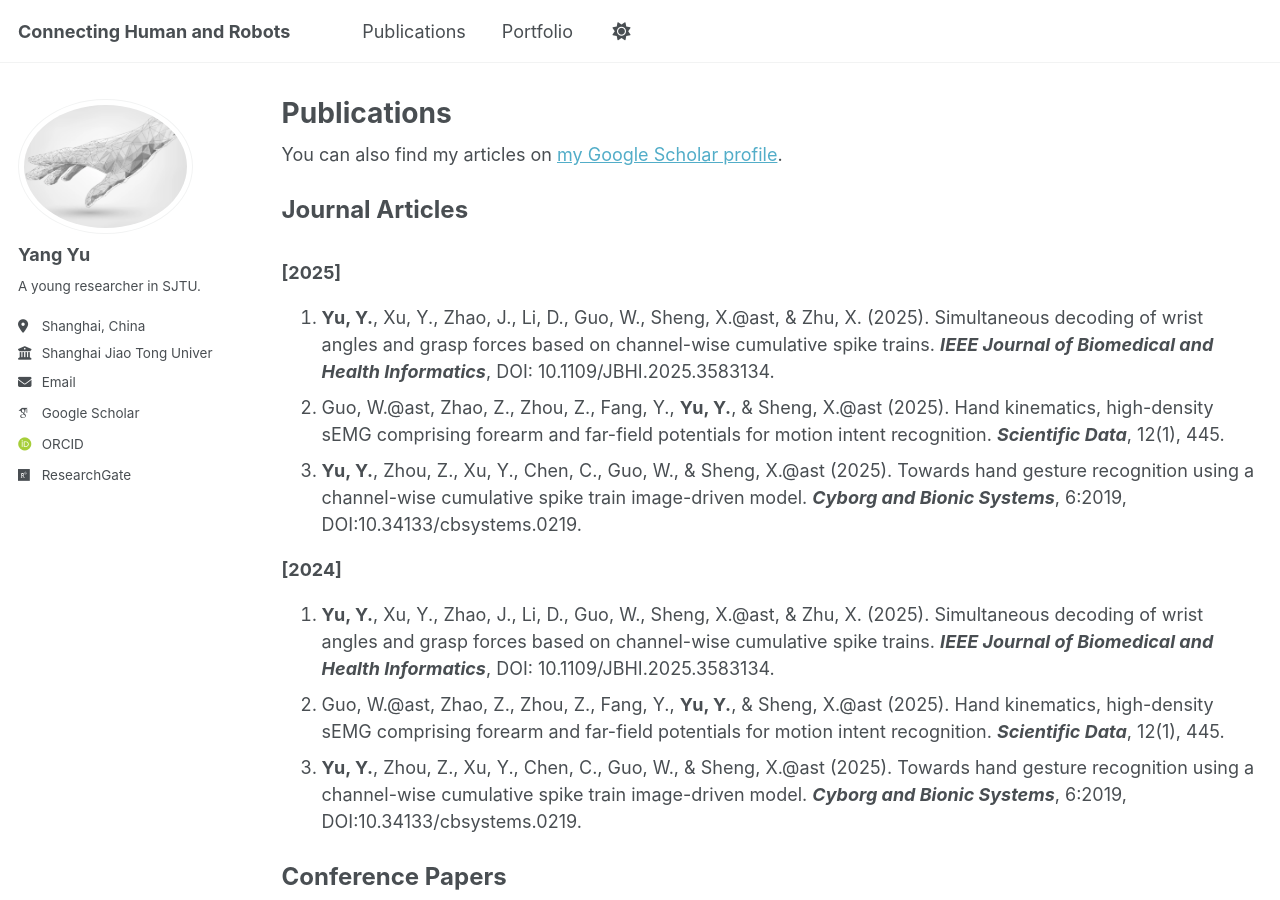
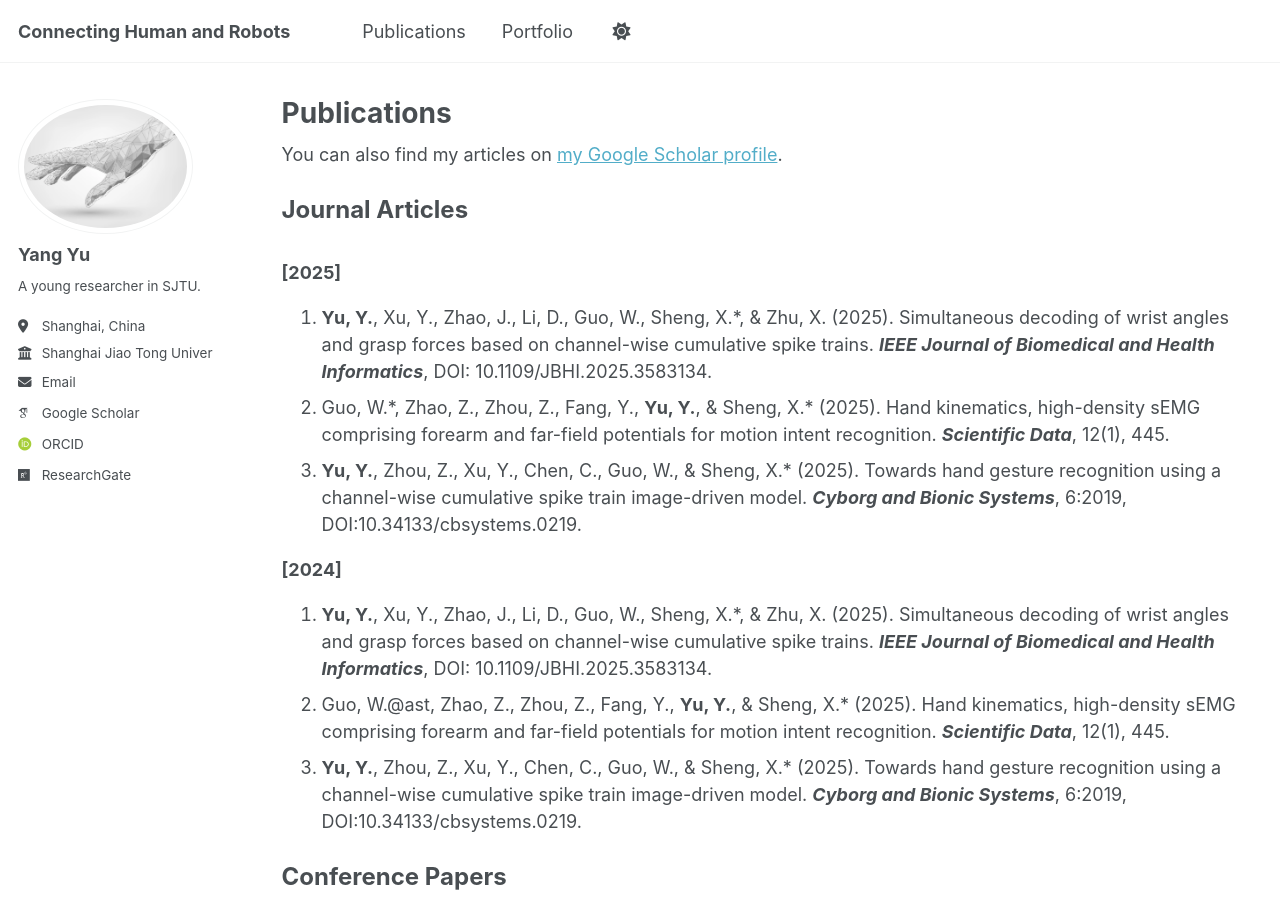
Before and after one commit to Yu-SJTUMRI/Yu-SJTUMRI.github.io, a Jekyll site: the page built from _pages/publications.html, in a window 1280 px wide and 900 px high. Built offline with Jekyll 4.4.1, drawn with Linux system fonts in a browser that asks for light colours; some web fonts are replaced; a script that is not in the unit is left out.

Commit message:
Update publications.html

```diff
--- a/_pages/publications.html
+++ b/_pages/publications.html
@@ -37,17 +37,17 @@ author_profile: true
 
 <b>[2025]</b>
 <ol>
-  <li><b>Yu, Y.</b>, Xu, Y., Zhao, J., Li, D., Guo, W., Sheng, X.@ast, & Zhu, X. (2025). Simultaneous decoding of wrist angles and grasp forces based on channel-wise cumulative spike trains. <i><b>IEEE Journal of Biomedical and Health Informatics</b></i>, DOI: 10.1109/JBHI.2025.3583134.</li>
-  <li>Guo, W.@ast, Zhao, Z., Zhou, Z., Fang, Y., <b>Yu, Y.</b>, & Sheng, X.@ast (2025). Hand kinematics, high-density sEMG comprising forearm and far-field potentials for motion intent recognition. <i><b>Scientific Data</b></i>, 12(1), 445.</li>
-  <li><b>Yu, Y.</b>, Zhou, Z., Xu, Y., Chen, C., Guo, W., & Sheng, X.@ast (2025). Towards hand gesture recognition using a channel-wise cumulative spike train image-driven model. <i><b>Cyborg and Bionic Systems</b></i>, 6:2019, DOI:10.34133/cbsystems.0219.</li>
+  <li><b>Yu, Y.</b>, Xu, Y., Zhao, J., Li, D., Guo, W., Sheng, X.*, & Zhu, X. (2025). Simultaneous decoding of wrist angles and grasp forces based on channel-wise cumulative spike trains. <i><b>IEEE Journal of Biomedical and Health Informatics</b></i>, DOI: 10.1109/JBHI.2025.3583134.</li>
+  <li>Guo, W.*, Zhao, Z., Zhou, Z., Fang, Y., <b>Yu, Y.</b>, & Sheng, X.* (2025). Hand kinematics, high-density sEMG comprising forearm and far-field potentials for motion intent recognition. <i><b>Scientific Data</b></i>, 12(1), 445.</li>
+  <li><b>Yu, Y.</b>, Zhou, Z., Xu, Y., Chen, C., Guo, W., & Sheng, X.* (2025). Towards hand gesture recognition using a channel-wise cumulative spike train image-driven model. <i><b>Cyborg and Bionic Systems</b></i>, 6:2019, DOI:10.34133/cbsystems.0219.</li>
 </ol>
 
 
 <b>[2024]</b>
 <ol>
-  <li><b>Yu, Y.</b>, Xu, Y., Zhao, J., Li, D., Guo, W., Sheng, X.@ast, & Zhu, X. (2025). Simultaneous decoding of wrist angles and grasp forces based on channel-wise cumulative spike trains. <i><b>IEEE Journal of Biomedical and Health Informatics</b></i>, DOI: 10.1109/JBHI.2025.3583134.</li>
-  <li>Guo, W.@ast, Zhao, Z., Zhou, Z., Fang, Y., <b>Yu, Y.</b>, & Sheng, X.@ast (2025). Hand kinematics, high-density sEMG comprising forearm and far-field potentials for motion intent recognition. <i><b>Scientific Data</b></i>, 12(1), 445.</li>
-  <li><b>Yu, Y.</b>, Zhou, Z., Xu, Y., Chen, C., Guo, W., & Sheng, X.@ast (2025). Towards hand gesture recognition using a channel-wise cumulative spike train image-driven model. <i><b>Cyborg and Bionic Systems</b></i>, 6:2019, DOI:10.34133/cbsystems.0219.</li>
+  <li><b>Yu, Y.</b>, Xu, Y., Zhao, J., Li, D., Guo, W., Sheng, X.*, & Zhu, X. (2025). Simultaneous decoding of wrist angles and grasp forces based on channel-wise cumulative spike trains. <i><b>IEEE Journal of Biomedical and Health Informatics</b></i>, DOI: 10.1109/JBHI.2025.3583134.</li>
+  <li>Guo, W.@ast, Zhao, Z., Zhou, Z., Fang, Y., <b>Yu, Y.</b>, & Sheng, X.* (2025). Hand kinematics, high-density sEMG comprising forearm and far-field potentials for motion intent recognition. <i><b>Scientific Data</b></i>, 12(1), 445.</li>
+  <li><b>Yu, Y.</b>, Zhou, Z., Xu, Y., Chen, C., Guo, W., & Sheng, X.* (2025). Towards hand gesture recognition using a channel-wise cumulative spike train image-driven model. <i><b>Cyborg and Bionic Systems</b></i>, 6:2019, DOI:10.34133/cbsystems.0219.</li>
 </ol>
 
 <p style="font-size: 24px;"><b>Conference Papers</b></p>
```
